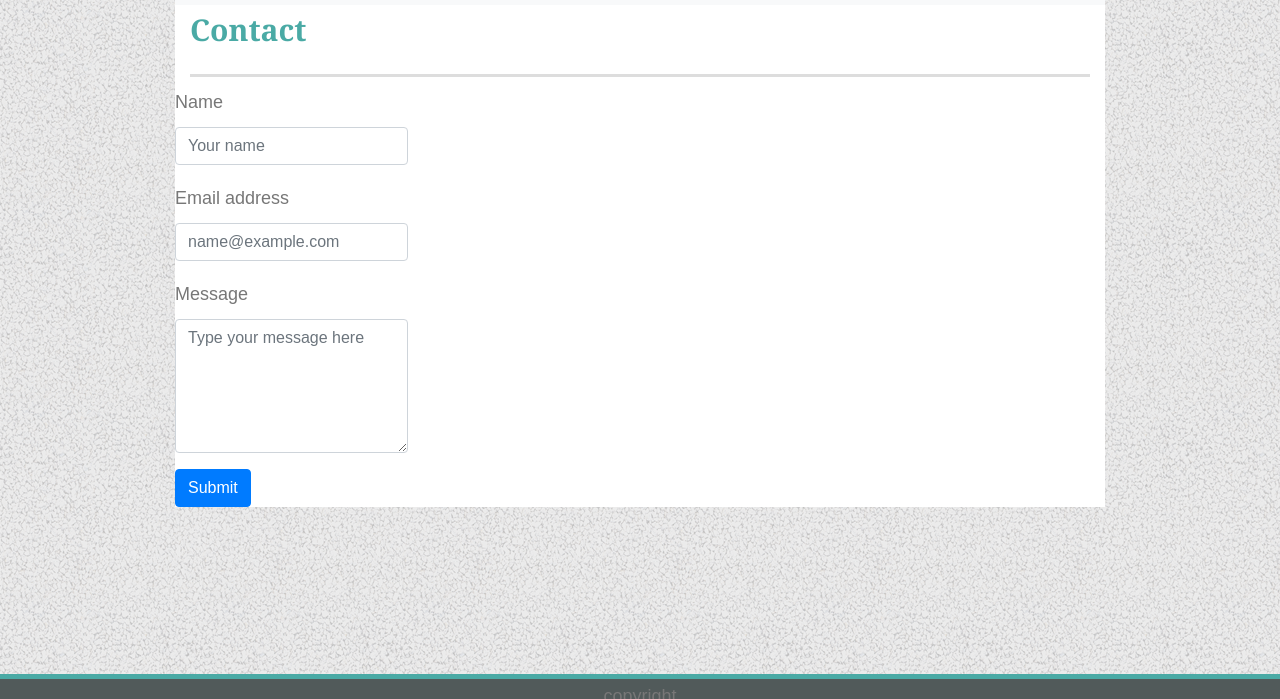
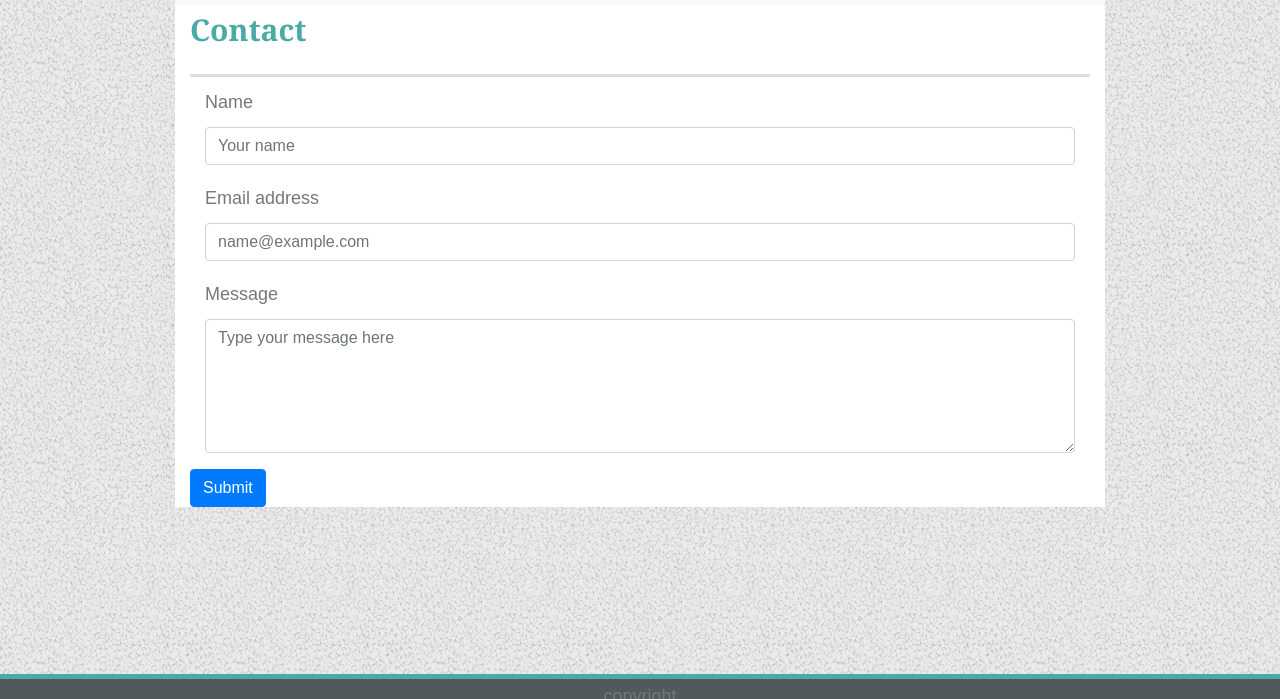
Before and after one commit to jyochsna/Bootstrap-Portfolio, a plain HTML site: page contact.html in a window 1280 px wide. Shown: the part 101-800 px from the top of the page. Drawn offline with nearby package versions, Linux system fonts and the light colour scheme.

Commit message:
rowsncol deleted from contactfile

```diff
--- a/contact.html
+++ b/contact.html
@@ -36,19 +36,25 @@
         <div class="col-lg-12">
           <h5 class="contact">Contact</h5>
         </div>
-        <div class="row">
-          <div class="col">
+      </div>
+        <!-- <div class="row">
+          <div class="col"> -->
             <form>
-              <div class="form-group">
+
+              <div class="col-lg-12 form-group">
                 <label for="FormControlInput1">Name</label>
-                <input type="text" class="form-control" id="FormControlInput1" placeholder="Your name">
+
+                <!-- <div class="col-sm-10"> -->
+                  <input type="text" class="form-control" id="FormControlInput1" placeholder="Your name">
+                <!-- </div> -->
               </div>
 
-              <div class="form-group">
+
+              <div class="col-lg-12 form-group">
                 <label for="FormControlInput1">Email address</label>
                 <input type="email" class="form-control" id="FormControlInput2" placeholder="name@example.com">
               </div>
-              <div class="form-group">
+              <div class="col-lg-12 form-group">
                 <label for="FormControlTextarea1">Message</label>
                 <textarea class="form-control" id="FormControlTextarea1" rows="5"
                   placeholder="Type your message here"></textarea>
@@ -59,9 +65,9 @@
           </div>
         </div>
       </div>
-      </div>
-      </div>
-      <footer>copyright</footer>
+    <!-- </div>
+  </div> -->
+  <footer>copyright</footer>
 
 </body>
 
```
Also changed, not shown: index.html (+2 -2 lines).
